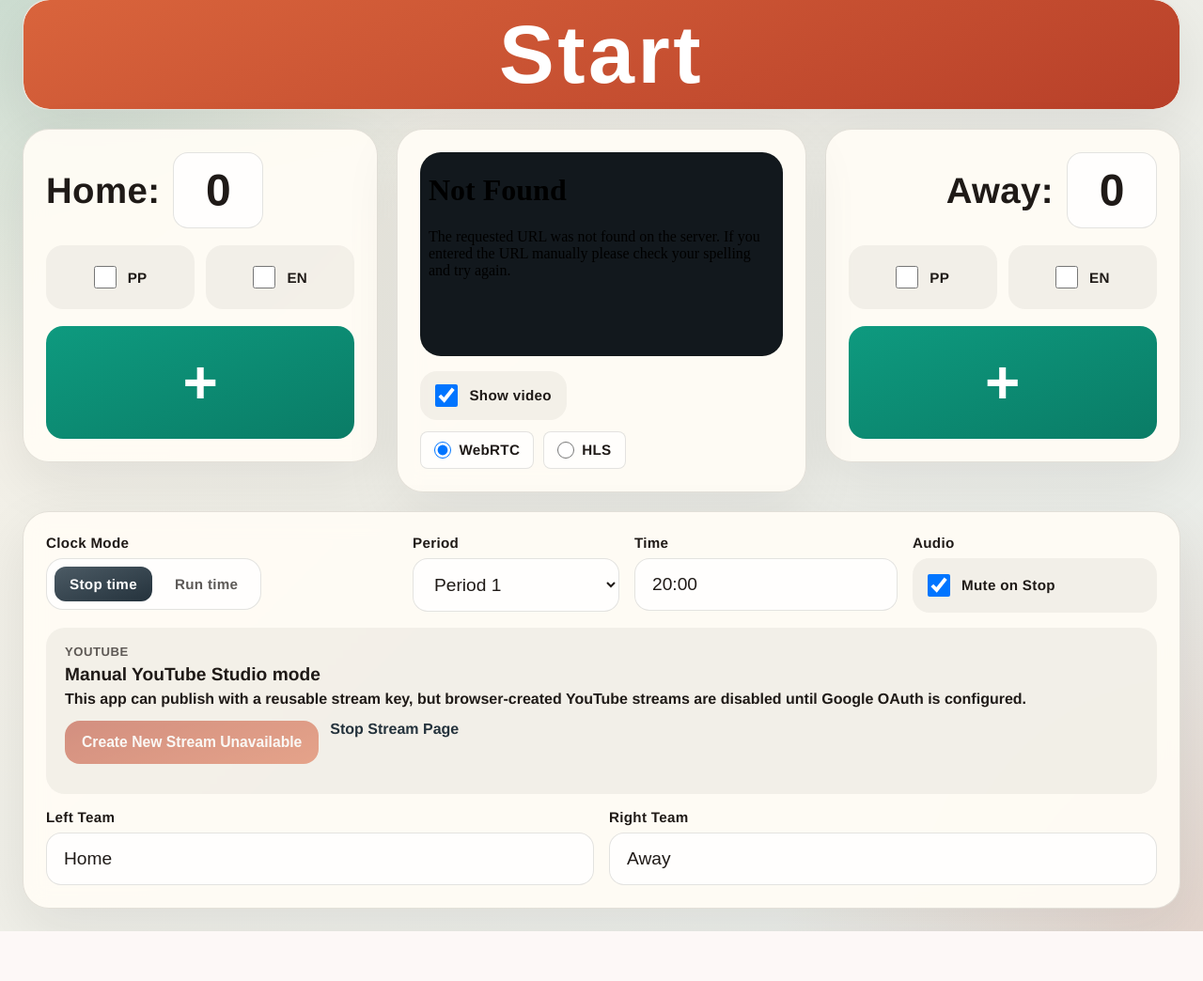
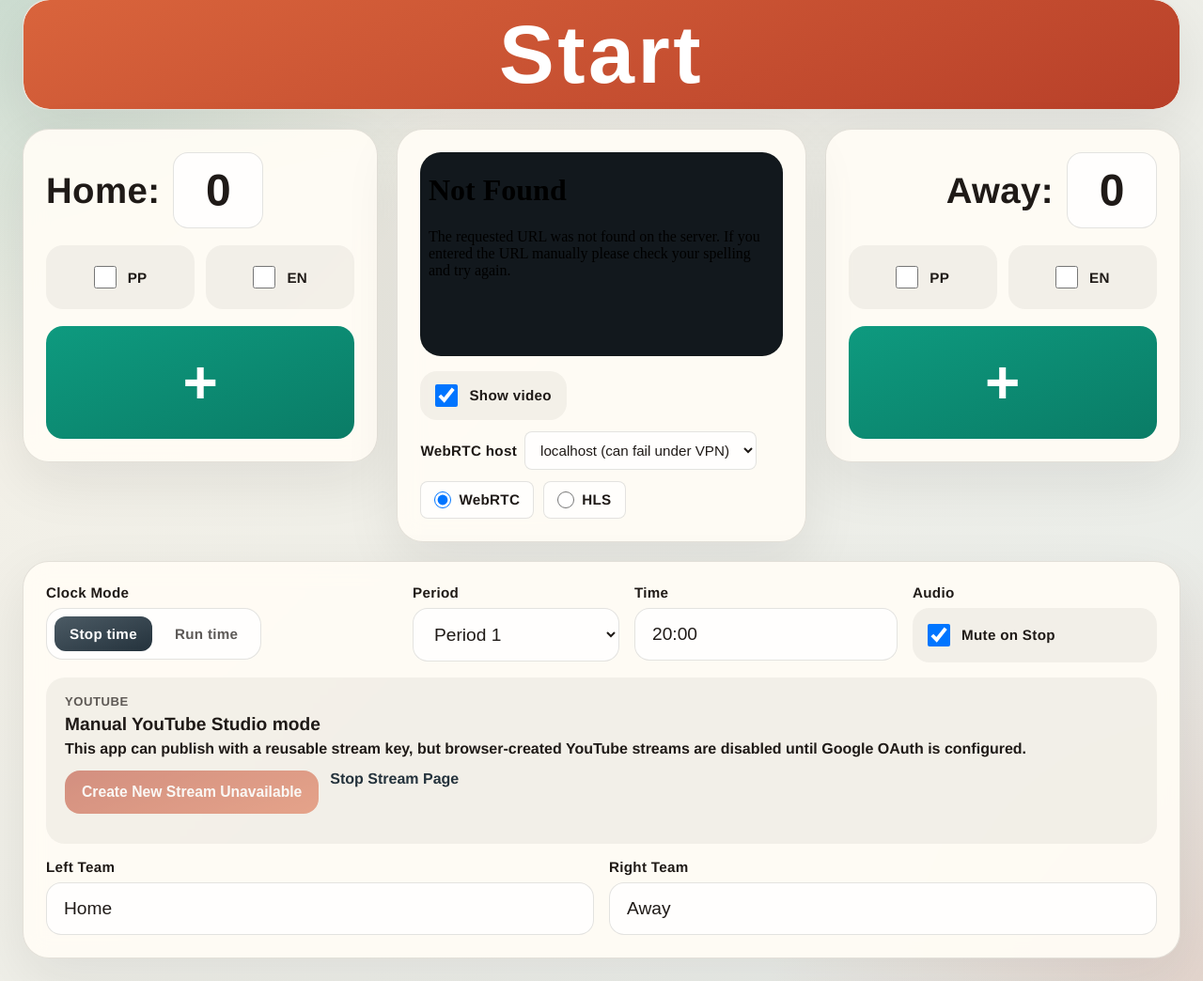
Before and after one commit to paulmossman/easy-game-livestream, a Flask app: page / in a window 1280 px wide. Shown: the part 25-1069 px from the top of the page at 94% size. Before the commit the page ends 1016 px from the top, so only its background shows below. Run offline with Flask 3, Linux system fonts and the light colour scheme; data that the repository does not hold is empty; parts of the project's set-up code (start-up, migrations or seed data) failed here and were passed over; some libraries are stand-ins or nearby versions.

Commit message:
feat: add IP selection for WebRTC stream preview from MediaMTX
For use with a VPN whose IP interface doesn't allow local network access.

```diff
--- a/docker-compose.yml
+++ b/docker-compose.yml
@@ -24,6 +24,7 @@ services:
       - mediamtx
     environment:
       - FLASK_ENV=development
+      - MTX_WEBRTCADDITIONALHOSTS=${MTX_WEBRTCADDITIONALHOSTS:-}
     volumes:
       - ./config:/app/config:ro
       - ./data:/app/data
--- a/src/app.py
+++ b/src/app.py
@@ -979,7 +979,7 @@ def apply_overlay_update(data):
 
 @app.route('/')
 def index():
-    return render_template('index.html')
+    return render_template('index.html', webrtc_additional_hosts=os.getenv('MTX_WEBRTCADDITIONALHOSTS', ''))
 
 @app.route('/youtube-stop')
 def youtube_stop_page():
--- a/src/static/js/app.js
+++ b/src/static/js/app.js
@@ -5,15 +5,18 @@ let previewHls = null;
 const youtubeCreatePendingKey = 'youtube-create-pending';
 const youtubeStatusPollIntervalMs = 30000;
 const previewModeStorageKey = 'preview-mode';
+const previewHostStorageKey = 'webrtc-preview-host';
 
 function webrtcPreviewUrl() {
+    const selectedHost = document.getElementById('preview-host-select').value;
+    const previewHost = selectedHost === 'page' ? window.location.hostname : selectedHost;
     const query = new URLSearchParams({
         controls: 'yes',
         muted: 'yes',
         autoplay: 'yes',
         playsinline: 'yes'
     });
-    return `${window.location.protocol}//${window.location.hostname}:8889/live/preview/?${query.toString()}`;
+    return `${window.location.protocol}//${previewHost}:8889/live/preview/?${query.toString()}`;
 }
 
 function hlsPreviewUrl() {
@@ -73,6 +76,7 @@ function applyPreviewSource() {
 function setPreviewVisibility(showVideo) {
     const mode = previewMode();
     document.querySelector('.preview-mode-group').classList.toggle('is-hidden', !showVideo);
+    document.getElementById('preview-host-group').classList.toggle('is-hidden', !showVideo || mode !== 'webrtc');
     document.getElementById('preview-frame').classList.toggle('is-hidden', !showVideo || mode !== 'webrtc');
     document.getElementById('preview-video').classList.toggle('is-hidden', !showVideo || mode !== 'hls');
     document.getElementById('overlay-mock').classList.toggle('is-hidden', showVideo);
@@ -94,6 +98,8 @@ function initializePreviewPlayer() {
         return;
     }
 
+    initializePreviewHostOptions();
+
     const savedMode = window.localStorage.getItem(previewModeStorageKey);
     const selectedMode = savedMode === 'hls' ? 'hls' : 'webrtc';
     const selectedRadio = document.querySelector(`input[name="preview-mode"][value="${selectedMode}"]`);
@@ -103,6 +109,39 @@ function initializePreviewPlayer() {
 
     applyPreviewSource();
     setPreviewVisibility(document.getElementById('show-video').checked);
+}
+
+function initializePreviewHostOptions() {
+    const previewFrame = document.getElementById('preview-frame');
+    const hostSelect = document.getElementById('preview-host-select');
+    const pageHostOption = document.createElement('option');
+    pageHostOption.value = 'page';
+    pageHostOption.textContent = `${window.location.hostname} (can fail under VPN)`;
+    hostSelect.append(pageHostOption);
+
+    const additionalHosts = previewFrame.dataset.webrtcAdditionalHosts
+        .split(',')
+        .map((host) => host.trim())
+        .filter((host, index, hosts) => host && hosts.indexOf(host) === index);
+    additionalHosts.forEach((host) => {
+        const option = document.createElement('option');
+        option.value = host;
+        option.textContent = host;
+        hostSelect.append(option);
+    });
+
+    const savedHost = window.localStorage.getItem(previewHostStorageKey);
+    hostSelect.value = [...hostSelect.options].some((option) => option.value === savedHost)
+        ? savedHost
+        : 'page';
+    hostSelect.addEventListener('change', handlePreviewHostChange);
+}
+
+function handlePreviewHostChange(event) {
+    window.localStorage.setItem(previewHostStorageKey, event.target.value);
+    if (previewMode() === 'webrtc') {
+        document.getElementById('preview-frame').src = webrtcPreviewUrl();
+    }
 }
 
 function handlePreviewModeChange(event) {
--- a/src/templates/index.html
+++ b/src/templates/index.html
@@ -318,6 +318,20 @@
             flex-wrap: wrap;
             gap: 10px;
             flex: 0 1 auto;
+        }
+
+        .preview-host-option {
+            display: flex;
+            align-items: center;
+            gap: 8px;
+        }
+
+        .preview-host-option select {
+            width: auto;
+            max-width: min(100%, 320px);
+            padding: 10px 12px;
+            border-radius: 8px;
+            font-size: 0.95rem;
         }
 
         .preview-mode-option {
@@ -717,6 +731,7 @@
                     <iframe
                         id="preview-frame"
                         class="preview-frame"
+                        data-webrtc-additional-hosts="{{ webrtc_additional_hosts }}"
                         title="Live preview"
                         allow="autoplay; fullscreen; picture-in-picture"
                     ></iframe>
@@ -740,6 +755,10 @@
                     <label class="option-row preview-toggle-row">
                         <input type="checkbox" id="show-video" checked>
                         <span>Show video</span>
+                    </label>
+                    <label class="preview-host-option" id="preview-host-group" for="preview-host-select">
+                        <span>WebRTC host</span>
+                        <select id="preview-host-select" aria-label="WebRTC host"></select>
                     </label>
                     <div class="preview-mode-group" role="radiogroup" aria-label="Preview mode">
                         <label class="preview-mode-option" for="preview-mode-webrtc">
```
